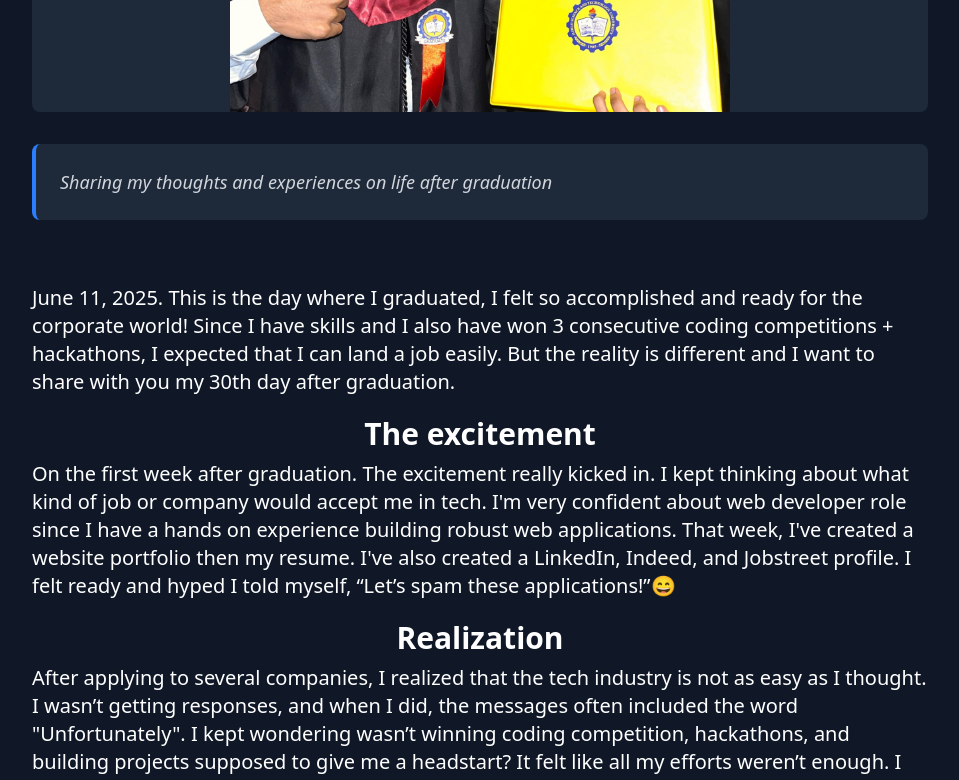
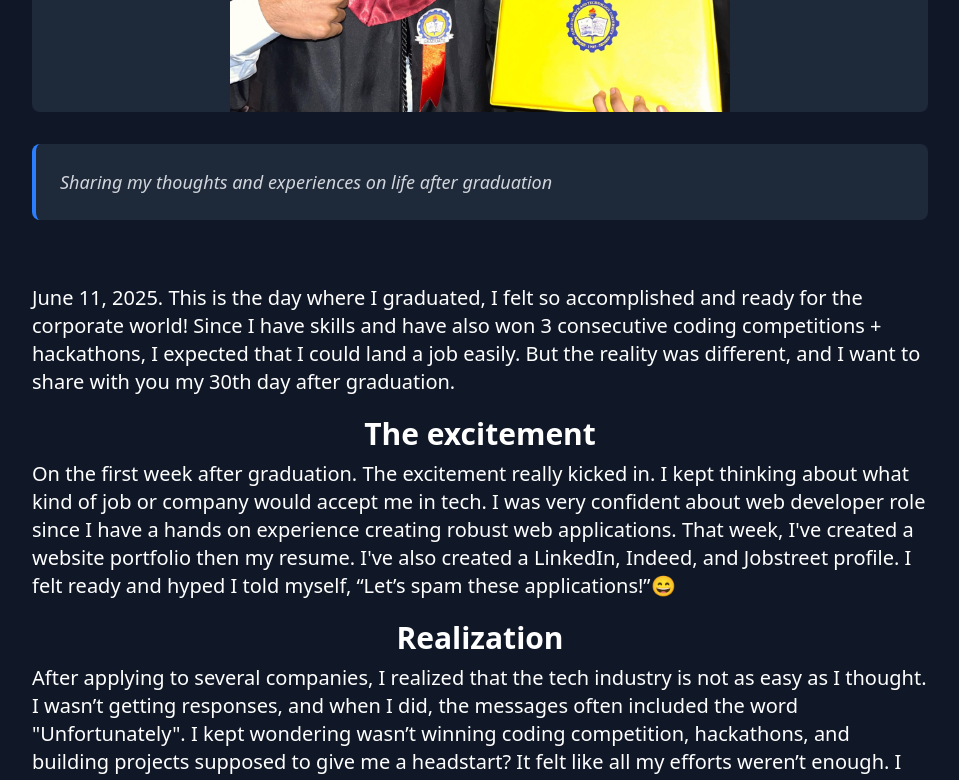
Before and after one commit to edge405/my-portfolio, a React (Vite) app: page /blog/1 in a window 1280 px wide. Shown: the part 586-1366 px from the top of the page, without its empty margins (160-1119 px from the left). Built offline with nearby package versions, Linux system fonts and the light colour scheme.

Commit message:
adjusted grammar

```diff
--- a/src/components/blogs/Life_After_Graduation.jsx
+++ b/src/components/blogs/Life_After_Graduation.jsx
@@ -15,9 +15,9 @@ export function Life_After_Graduation() {
     <div className="prose prose-invert prose-lg max-w-none">
       <p className="text-xl">
         June 11, 2025. This is the day where I graduated, I felt so accomplished
-        and ready for the corporate world! Since I have skills and I also have
-        won 3 consecutive coding competitions + hackathons, I expected that I
-        can land a job easily. But the reality is different and I want to share
+        and ready for the corporate world! Since I have skills and have also won
+        3 consecutive coding competitions + hackathons, I expected that I could
+        land a job easily. But the reality was different, and I want to share
         with you my 30th day after graduation.
       </p>
 
@@ -27,8 +27,8 @@ export function Life_After_Graduation() {
       <p className="text-xl">
         On the first week after graduation. The excitement really kicked in. I
         kept thinking about what kind of job or company would accept me in tech.
-        I'm very confident about web developer role since I have a hands on
-        experience building robust web applications. That week, I've created a
+        I was very confident about web developer role since I have a hands on
+        experience creating robust web applications. That week, I've created a
         website portfolio then my resume. I've also created a LinkedIn, Indeed,
         and Jobstreet profile. I felt ready and hyped I told myself, “Let’s spam
         these applications!”😄
@@ -40,14 +40,13 @@ export function Life_After_Graduation() {
         the messages often included the word "Unfortunately". I kept wondering
         wasn’t winning coding competition, hackathons, and building projects
         supposed to give me a headstart? It felt like all my efforts weren’t
-        enough. I started doubting myself and my skills. I felt lost, sad, and
-        frustrated. At one point, it even felt like spending four years learning
-        computer science was a waste of time. All the excitements I had before
-        were gone. I was just sitting in my room, staring at my computer screen,
-        feeling empty and unmotivated. Asking myself, "What now? What should I
-        do next? Should I pursue a career in tech?" This questions goes into my
-        head everynight. I cried and felt stuck, unsure of everything I once
-        believed in.
+        enough. I started doubting myself and my skills. At one point, it even
+        felt like spending four years learning computer science was a waste of
+        time. All the excitements I had before were gone. I was just sitting in
+        my room, staring at my computer screen, feeling empty and unmotivated.
+        Asking myself, "What now? What should I do next? Should I pursue a
+        career in tech?" This questions goes into my head everynight. I cried
+        and felt stuck, unsure of everything I once believed in.
       </p>
       <hr className="my-6 text-gray-600" />
       <p className="text-xl">
```
